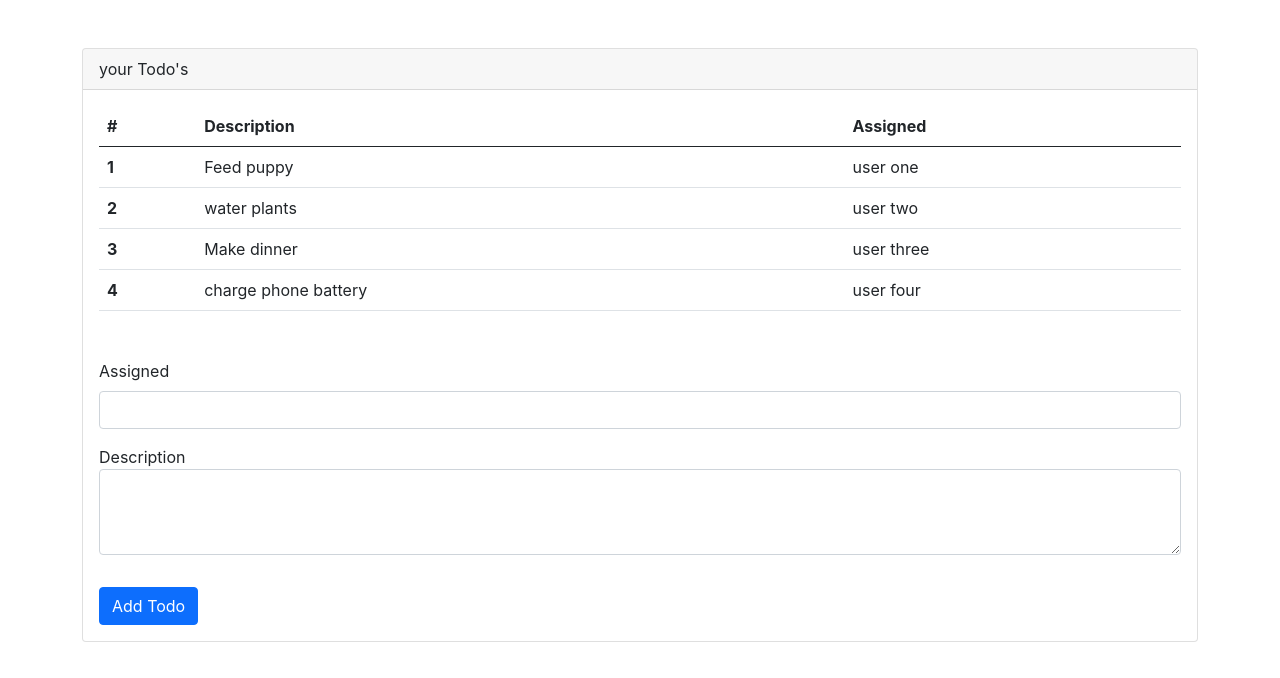
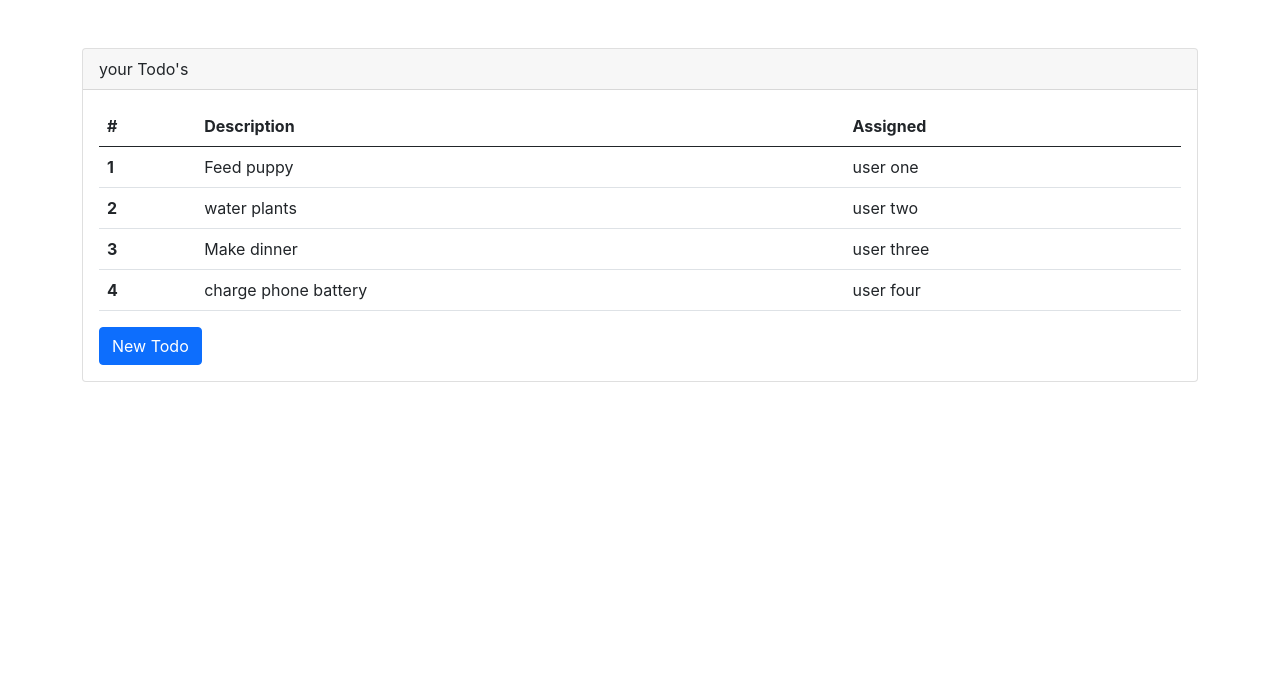
Before and after one commit to rajiv5555/ReactLearning, a React (Create React App) app in the folder react-todos/: page / in a window 1280 px wide. Shown: the top 678 px of the page. Built offline with nearby package versions, Linux system fonts and the light colour scheme.

Commit message:
conditional rendering

```diff
--- a/react-todos/src/App.js
+++ b/react-todos/src/App.js
@@ -32,6 +32,8 @@
     setTodos(filtered)
   }
 
+  const [showAddTodoForm, setShowAddTodoForm] = useState(false);
+
 
   return (
       <div className='mt-5 container'>
@@ -41,7 +43,13 @@
          </div>
          <div className="card-body">
          <TodoTable todos={todos} deleteTodo={deleteTodo}/>
-         <NewTodoForm addTodo={addTodo}/>
+         <button className='btn btn-primary' onClick={() =>{ setShowAddTodoForm(!showAddTodoForm)}}>
+          {showAddTodoForm ? 'Close New Todo': 'New Todo'}
+          </button>
+         {
+          showAddTodoForm && <NewTodoForm addTodo={addTodo}/>
+         }
+
          </div>
         </div>
       </div>
```
